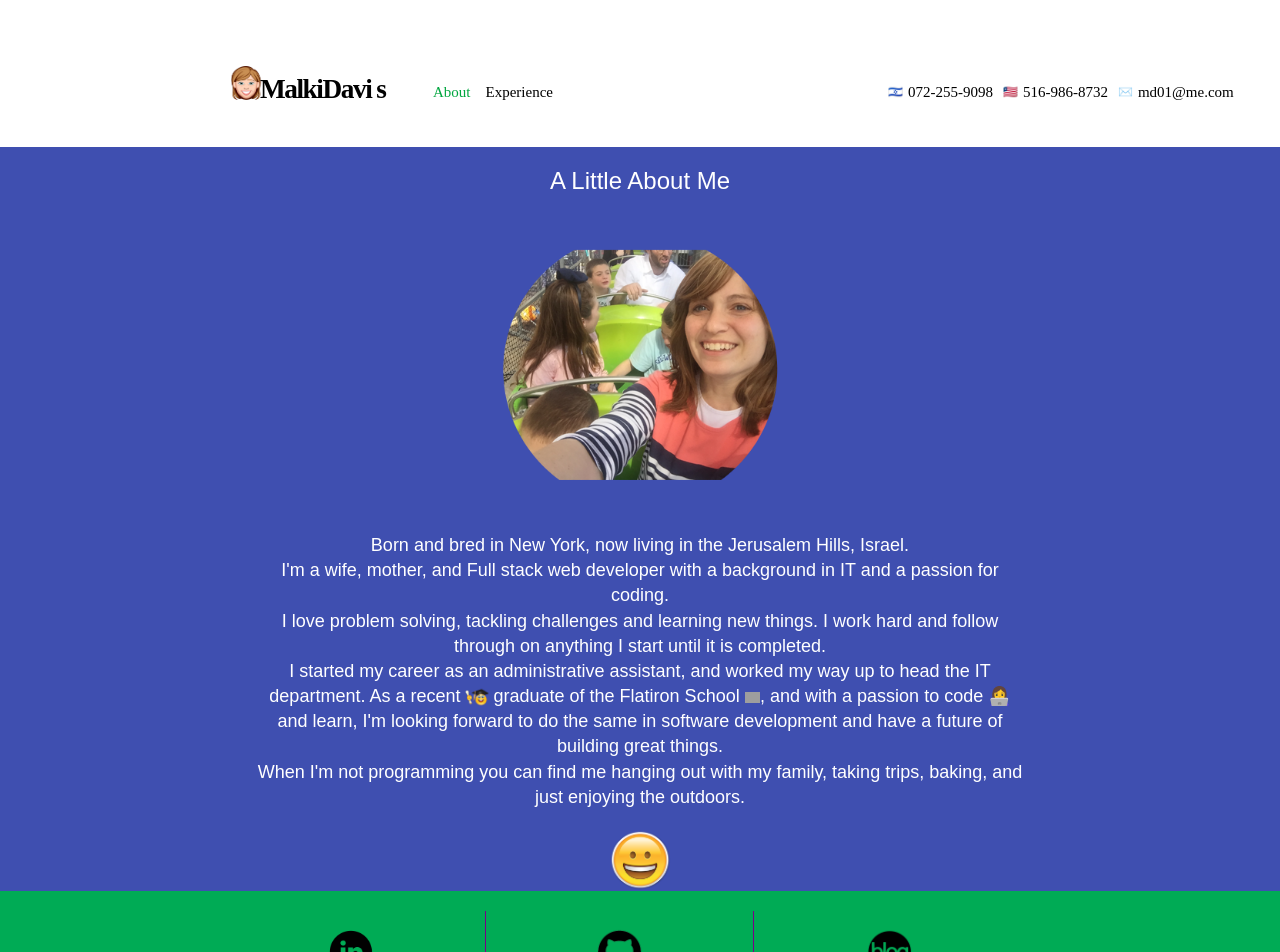
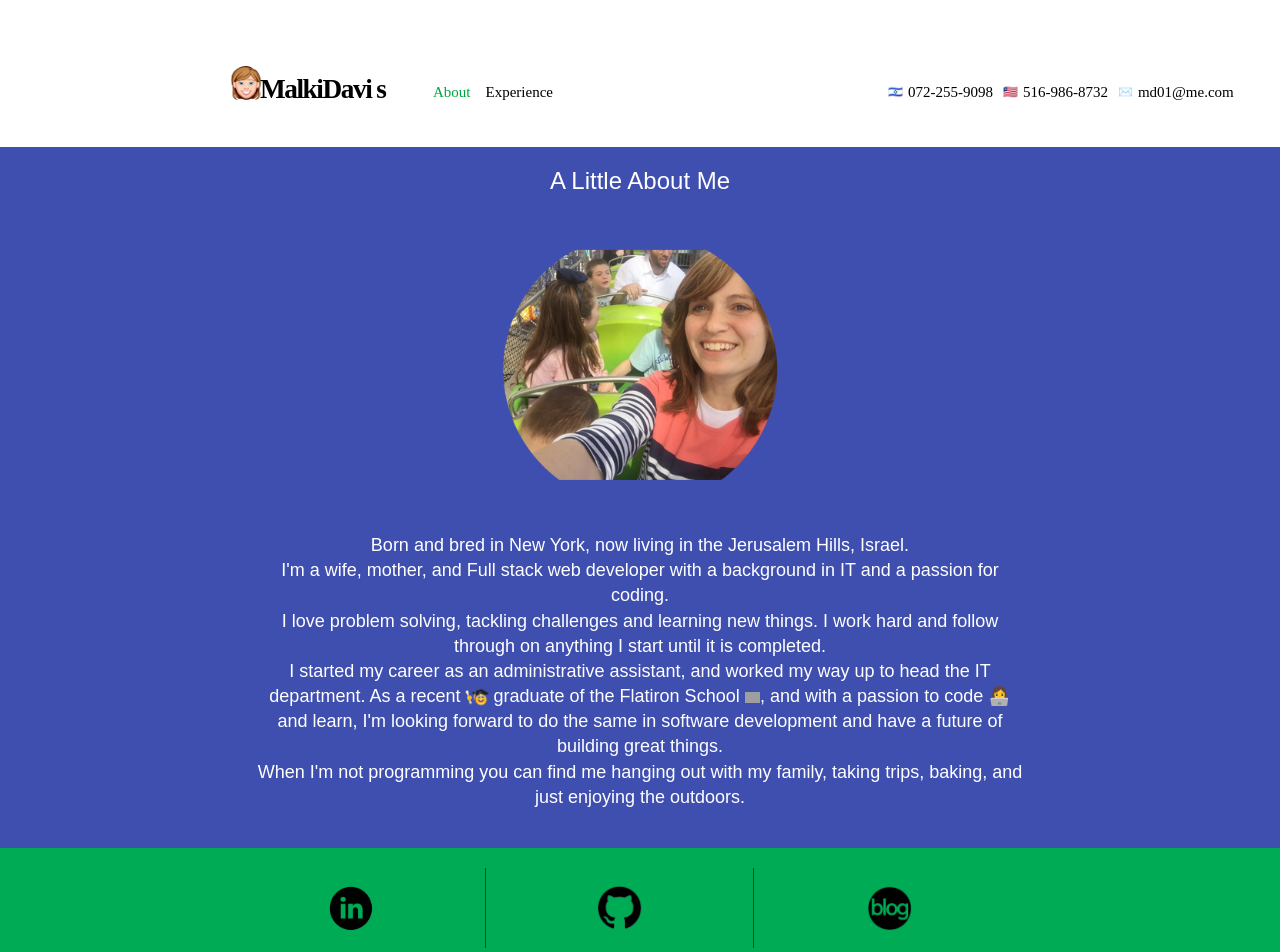
Before and after one commit to mxdavis/godaddy-react-resume, a React (Create React App) app: page /about in a window 1280 px wide. Shown: the top 952 px of the page. Built offline with nearby package versions, Linux system fonts and the light colour scheme; grey boxes are pictures that could not be loaded; a web font is replaced by a local one.

Commit message:
remove smiley from about

```diff
--- a/src/components/About.js
+++ b/src/components/About.js
@@ -21,7 +21,7 @@ const About = () =>  {
             <br />
             When I'm not programming you can find me hanging out with my family, taking trips, baking, and just enjoying the outdoors.
         </h3>
-        <img src={Happy} alt="happy" width='8%' height='8%'/>
+        <br/>
       </div>
     </div>
   )
```
